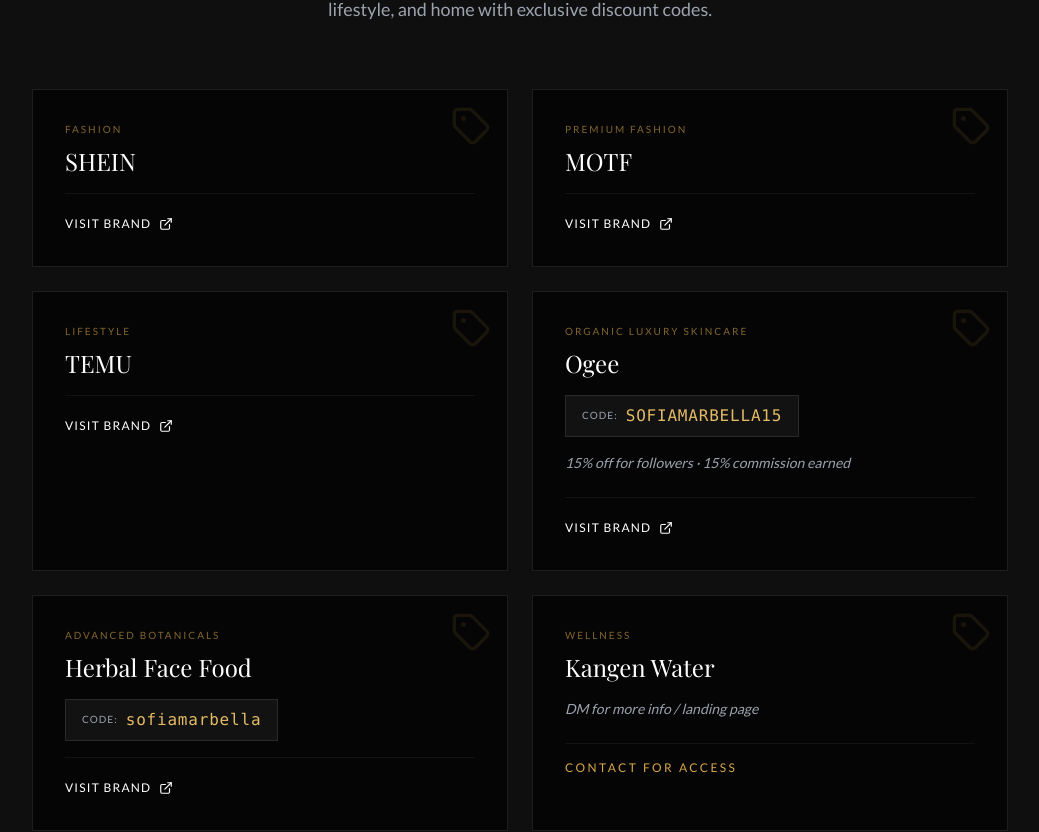
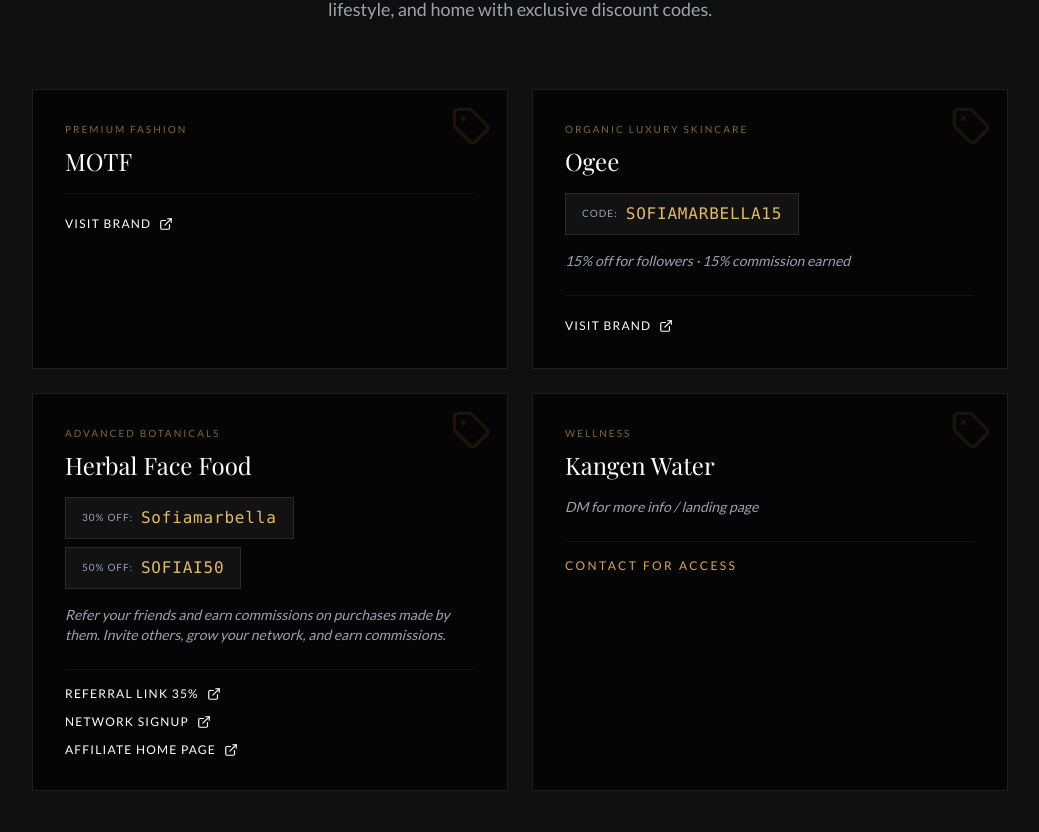
Before and after one commit to ziarecheyjvr/Sofia-Marbella, a React (Vite) app: page /discounts in a window 1280 px wide. Shown: the part 299-1131 px from the top of the page, without its empty margins (120-1159 px from the left). Built offline with nearby package versions, Linux system fonts and the light colour scheme; a web font is replaced by a local one.

Commit message:
Update discounts page with Herbal Face Food codes and remove SHEIN/TEMU

```diff
--- a/components/Discounts.tsx
+++ b/components/Discounts.tsx
@@ -2,9 +2,7 @@
 import { ExternalLink, Tag } from 'lucide-react';
 
 const affiliates = [
-  { name: 'SHEIN', url: '#', type: 'Fashion' },
   { name: 'MOTF', url: '#', type: 'Premium Fashion' },
-  { name: 'TEMU', url: '#', type: 'Lifestyle' },
   {
     name: 'Ogee',
     url: 'https://ogee.com/en-eu',
@@ -14,9 +12,17 @@
   },
   {
     name: 'Herbal Face Food',
-    url: 'https://www.herbalfacefood.com',
-    code: 'sofiamarbella',
-    type: 'Advanced Botanicals'
+    type: 'Advanced Botanicals',
+    note: 'Refer your friends and earn commissions on purchases made by them. Invite others, grow your network, and earn commissions.',
+    codes: [
+      { discount: '30% off', value: 'Sofiamarbella' },
+      { discount: '50% off', value: 'SOFIAI50' }
+    ],
+    links: [
+      { label: 'Referral Link 35%', url: 'https://herbalfacefood.com/?ref=htnhszdy' },
+      { label: 'Network Signup', url: 'https://herbalfacefood.goaffpro.com/create-account?ref=hthszdy' },
+      { label: 'Affiliate Home Page', url: 'https://herbalfacefood.goaffpro.com/?ref=htnhszdy' }
+    ]
   },
   {
     name: 'Kangen Water',
@@ -58,6 +64,17 @@
                   </div>
                 )}
 
+                {brand.codes && (
+                  <div className="mb-4 flex flex-col items-start gap-2">
+                    {brand.codes.map((c, i) => (
+                      <div key={i} className="inline-flex items-center gap-2 bg-white/5 px-4 py-2 border border-white/10">
+                        <span className="text-[10px] uppercase tracking-widest text-gray-400">{c.discount}:</span>
+                        <span className="text-gold-400 font-mono tracking-wider">{c.value}</span>
+                      </div>
+                    ))}
+                  </div>
+                )}
+
                 {brand.note && (
                   <p className="text-gray-400 text-sm italic mb-6">{brand.note}</p>
                 )}
@@ -65,7 +82,21 @@
                 <div className="pt-4 border-t border-white/5">
                   {brand.isDM ? (
                     <p className="text-gold-500 text-xs uppercase tracking-[0.2em]">Contact for access</p>
-                  ) : (
+                  ) : brand.links ? (
+                    <div className="flex flex-col gap-3">
+                      {brand.links.map((link, i) => (
+                        <a
+                          key={i}
+                          href={link.url}
+                          target="_blank"
+                          rel="noopener noreferrer"
+                          className="inline-flex items-center gap-2 text-white text-xs uppercase tracking-widest hover:text-gold-400 transition-colors"
+                        >
+                          {link.label} <ExternalLink size={14} />
+                        </a>
+                      ))}
+                    </div>
+                  ) : brand.url ? (
                     <a
                       href={brand.url}
                       target="_blank"
@@ -74,7 +105,7 @@
                     >
                       Visit Brand <ExternalLink size={14} />
                     </a>
-                  )}
+                  ) : null}
                 </div>
               </div>
             </div>
```
